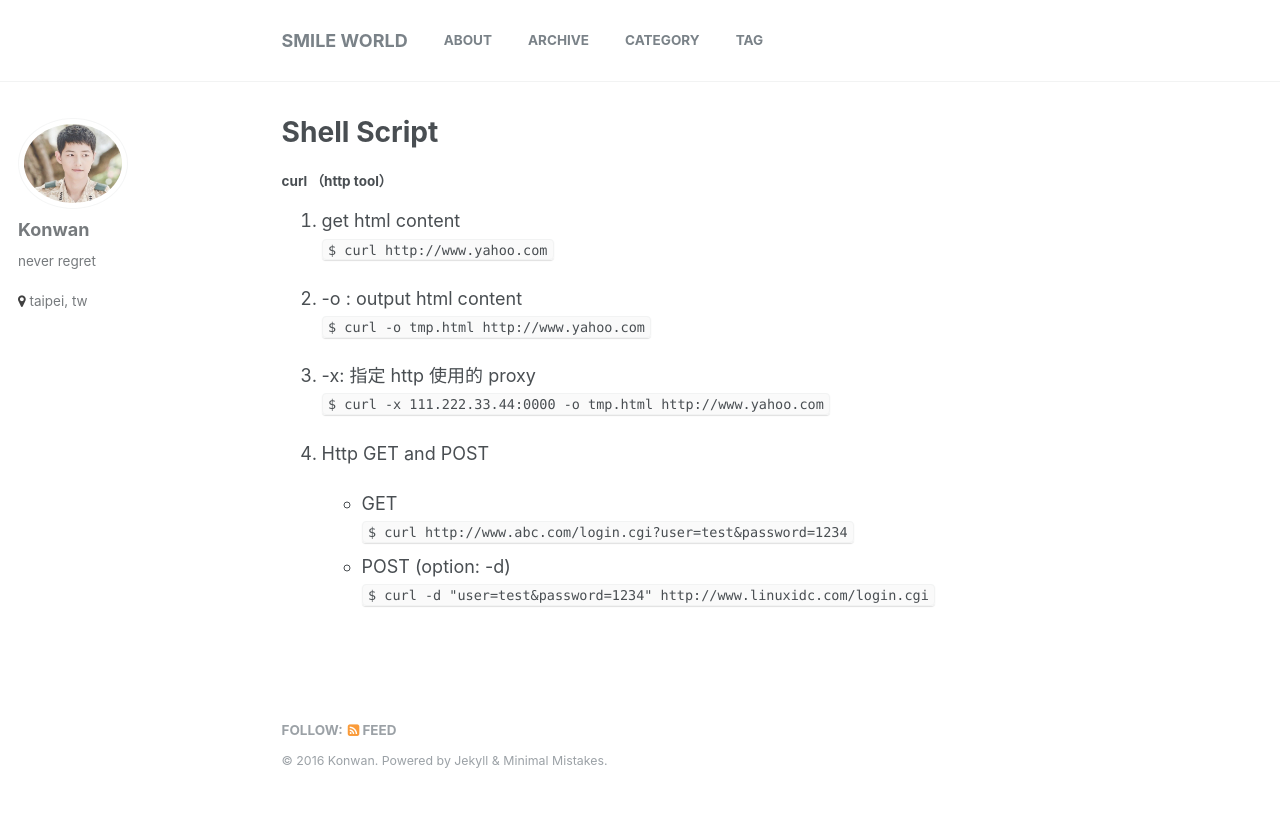
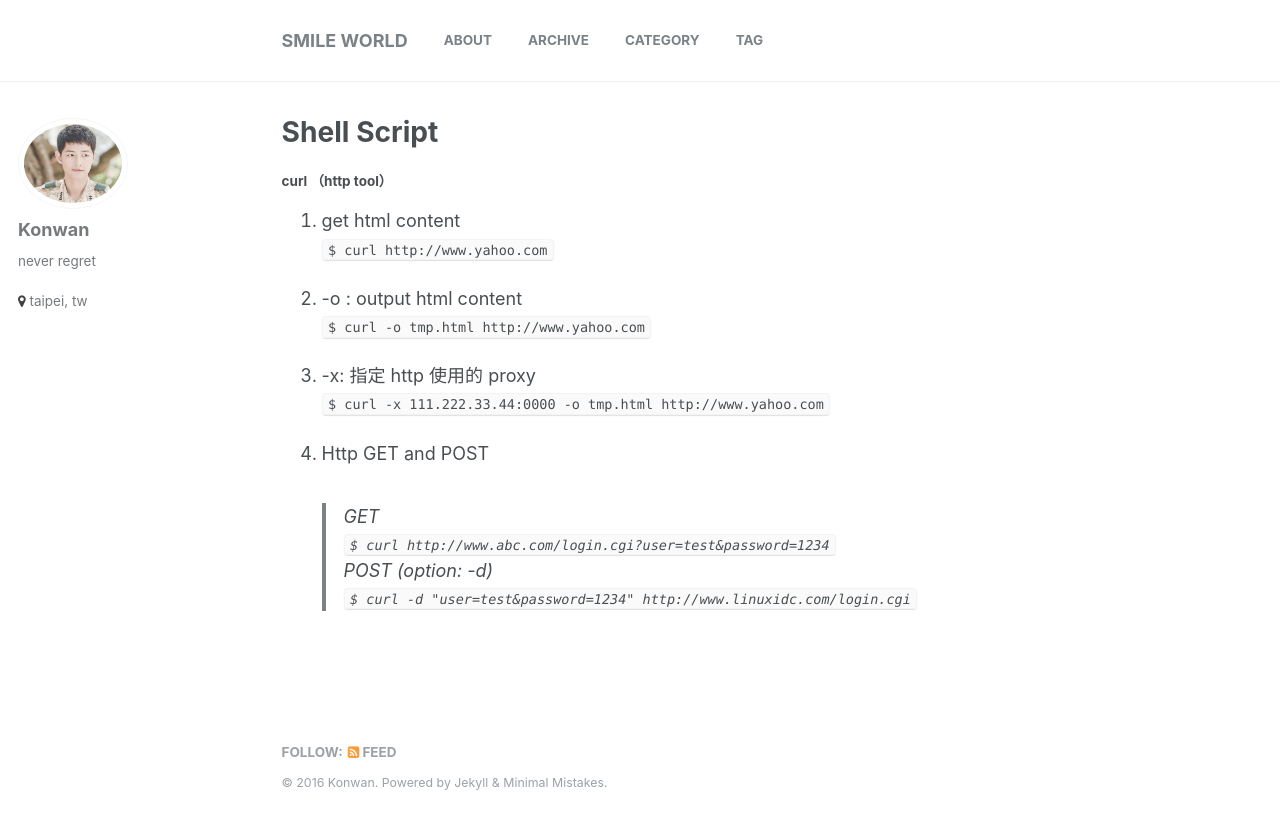
Before and after one commit to konwan/hi, a Jekyll site: the page built from _posts/2016-06-07-shell.md, in a window 1280 px wide. Shown: the top 829 px of the page. Built offline with Jekyll 4.4.1, drawn with Linux system fonts in a browser that asks for light colours.

````diff
--- a/_posts/2016-06-07-shell.md
+++ b/_posts/2016-06-07-shell.md
@@ -22,7 +22,7 @@ modified: 2016-06-07T11:27:37-04:00
 ``` $ curl -x 111.222.33.44:0000 -o tmp.html http://www.yahoo.com ```
 
 4. Http GET and POST
-* GET
+> GET
 ```$ curl http://www.abc.com/login.cgi?user=test&password=1234```
-* POST (option: -d)
+> POST (option: -d)
 ```$ curl -d "user=test&password=1234" http://www.linuxidc.com/login.cgi```
````
